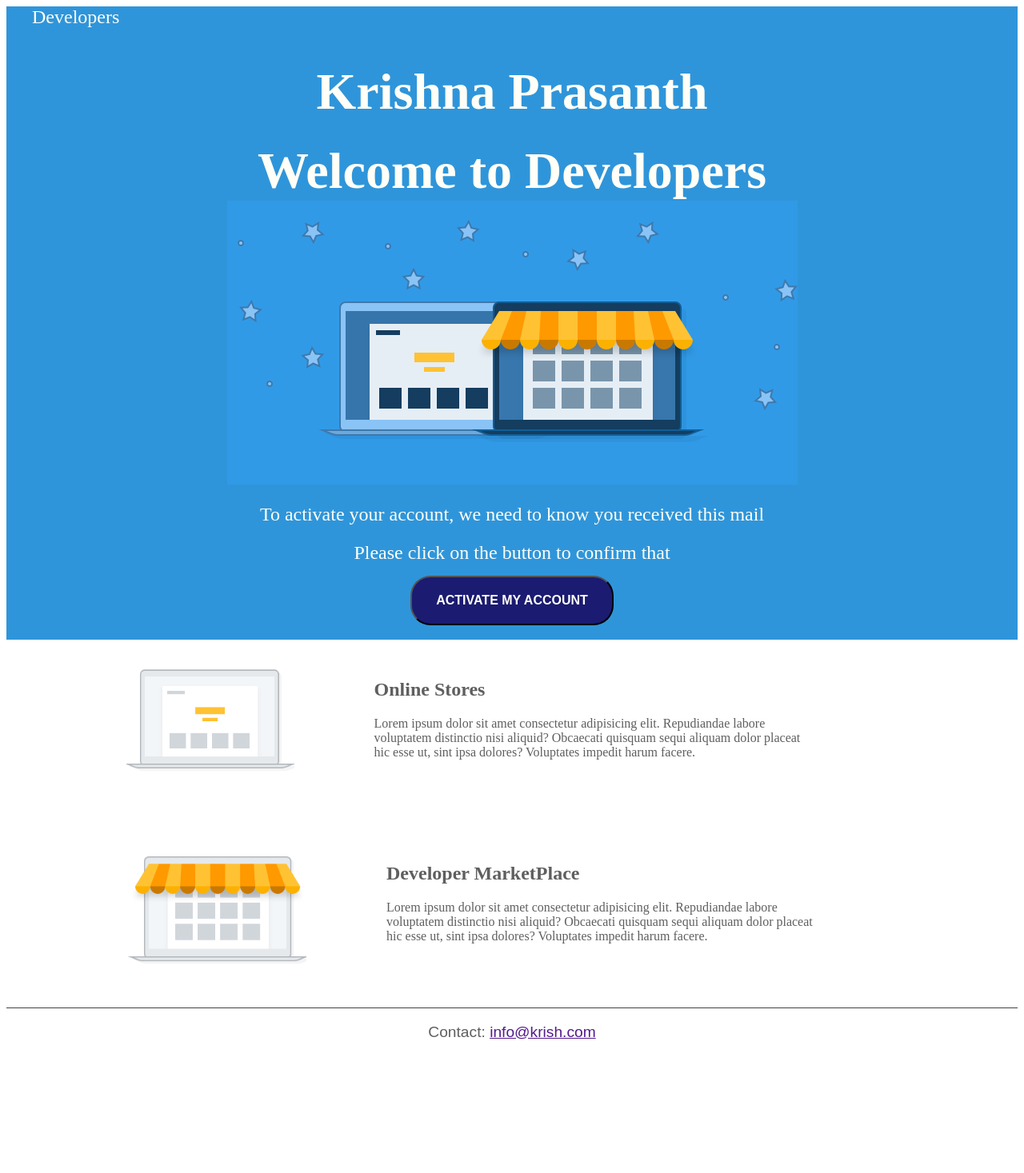
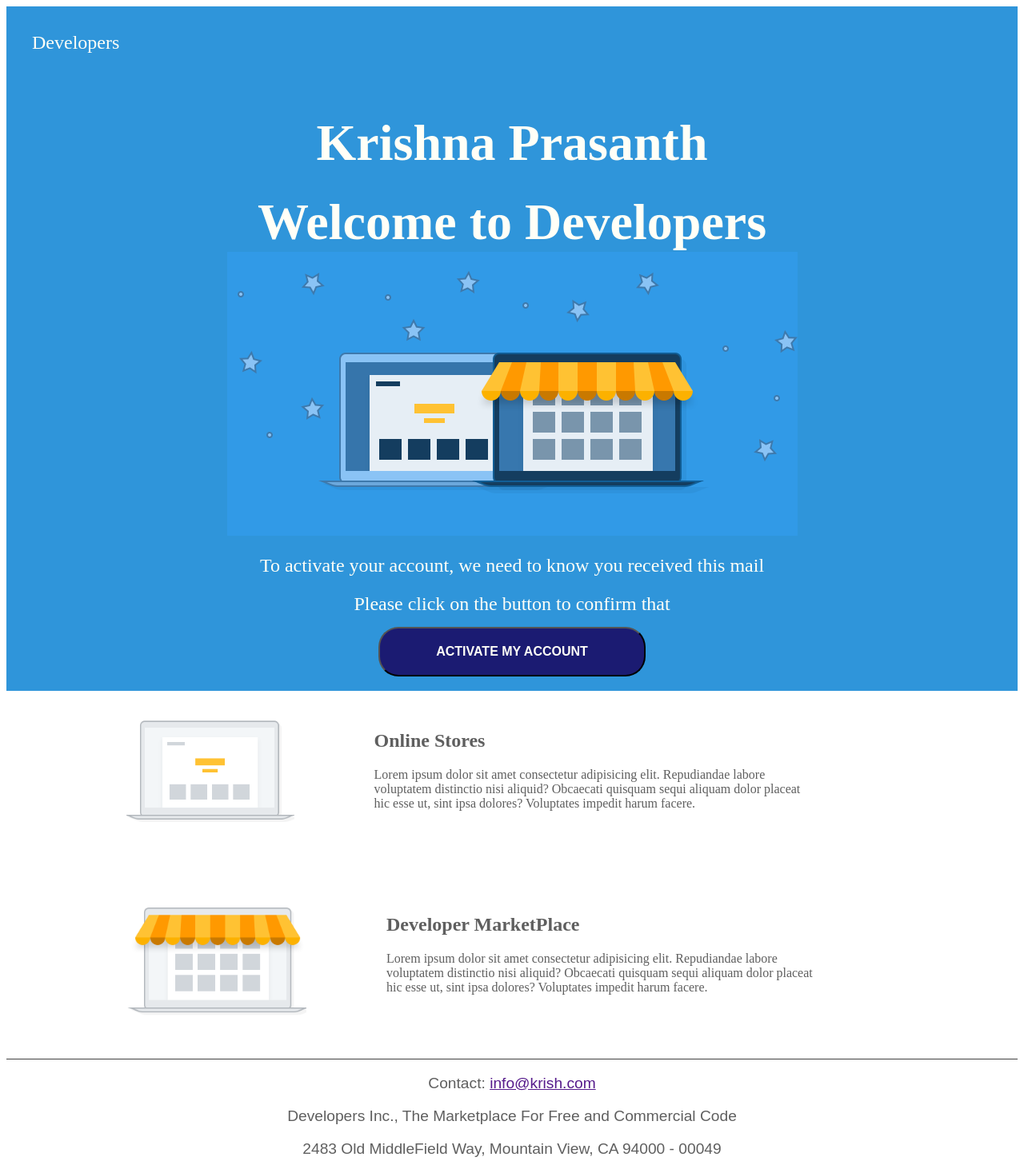
Before and after one commit to krish-bot/CSS-Task, a plain HTML site: page index.html in a window 1280 px wide. Shown: the whole page at 80% size. Before the commit the page ends 1321 px from the top, so only its background shows below. Drawn offline with Linux system fonts and the light colour scheme.

Commit message:
Changes Completed

```diff
--- a/assets/CSS/Styles.css
+++ b/assets/CSS/Styles.css
@@ -1,6 +1,7 @@
-span {
+.banner > p {
   font-size: 1.5rem;
-  margin-left: 2rem;
+  margin: auto;
+  padding: 2rem;
   color: rgb(255, 255, 247);
 }
 
@@ -38,7 +39,7 @@ footer {
 
 .btn {
   font-size: 1rem;
-  padding: 20px 30px 20px 30px;
+  padding: 20px 70px 20px 70px;
   color: rgb(255, 255, 247);
   background-color: rgb(27, 27, 114);
   border-radius: 25px;
@@ -58,9 +59,9 @@ footer {
 }
 
 @media only screen and (max-width: 600px) {
-  span {
+  .banner > p {
     font-size: 1.3rem;
-    margin-left: 1rem;
+    padding: 1rem;
     color: rgb(255, 255, 247);
   }
 
--- a/index.html
+++ b/index.html
@@ -13,7 +13,7 @@
         <!-- This is Banner part -->
 
         <div class="banner">
-            <span>Developers</span>
+            <p>Developers</p>
             <div class="banner-content">
                 <h1>Krishna Prasanth</h1>
                 <h1>Welcome to Developers</h1><br>
@@ -50,6 +50,10 @@
 
         <footer>
             <p>Contact: <a href="">info@krish.com</a></p>
+            <div class="Bottom">
+                <p>Developers Inc., The Marketplace For Free and Commercial Code  </p>
+                <p>2483 Old MiddleField Way, Mountain View, CA 94000 - 00049</p>
+            </div>
         </footer>
 
     </main>
```
